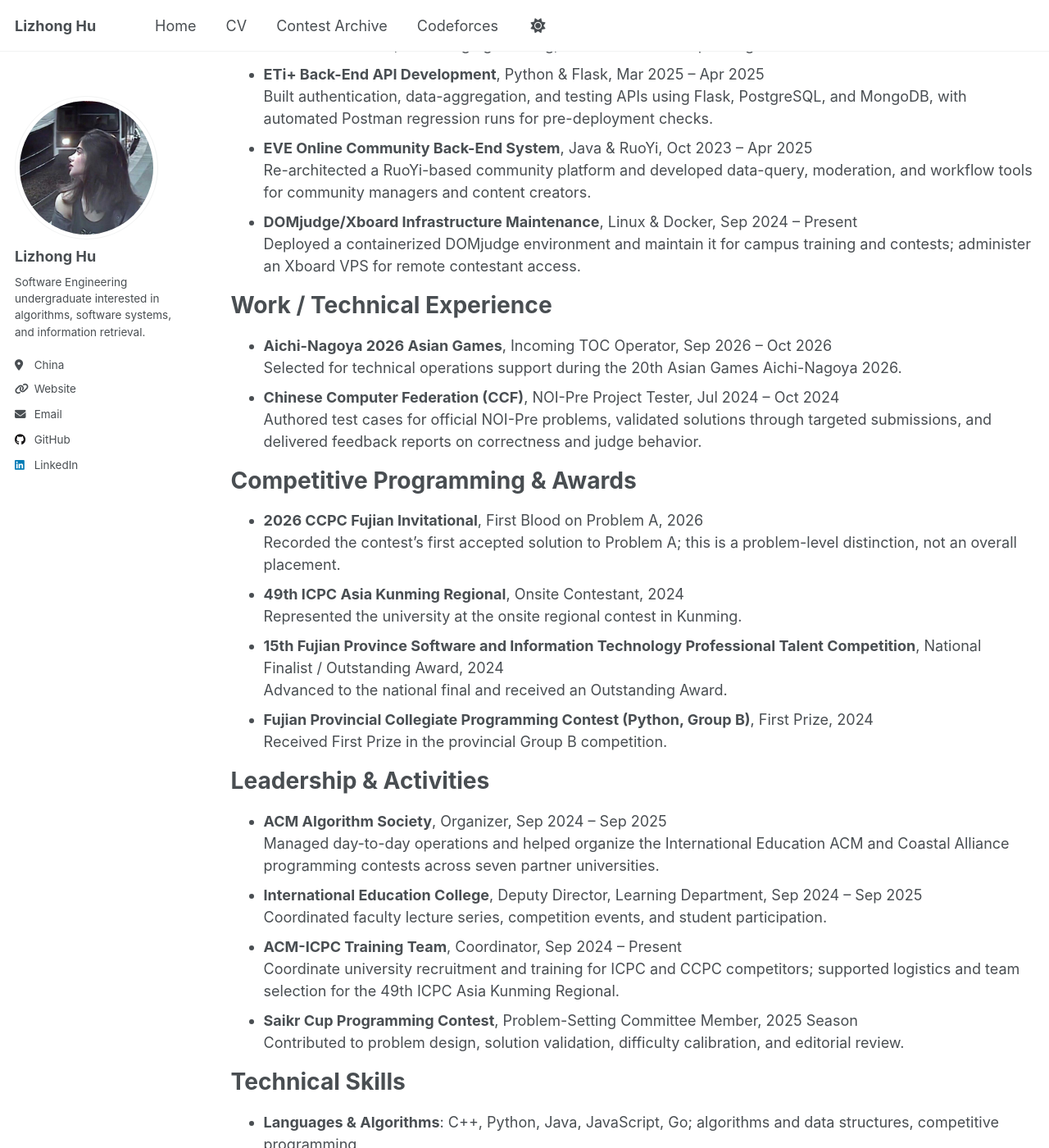
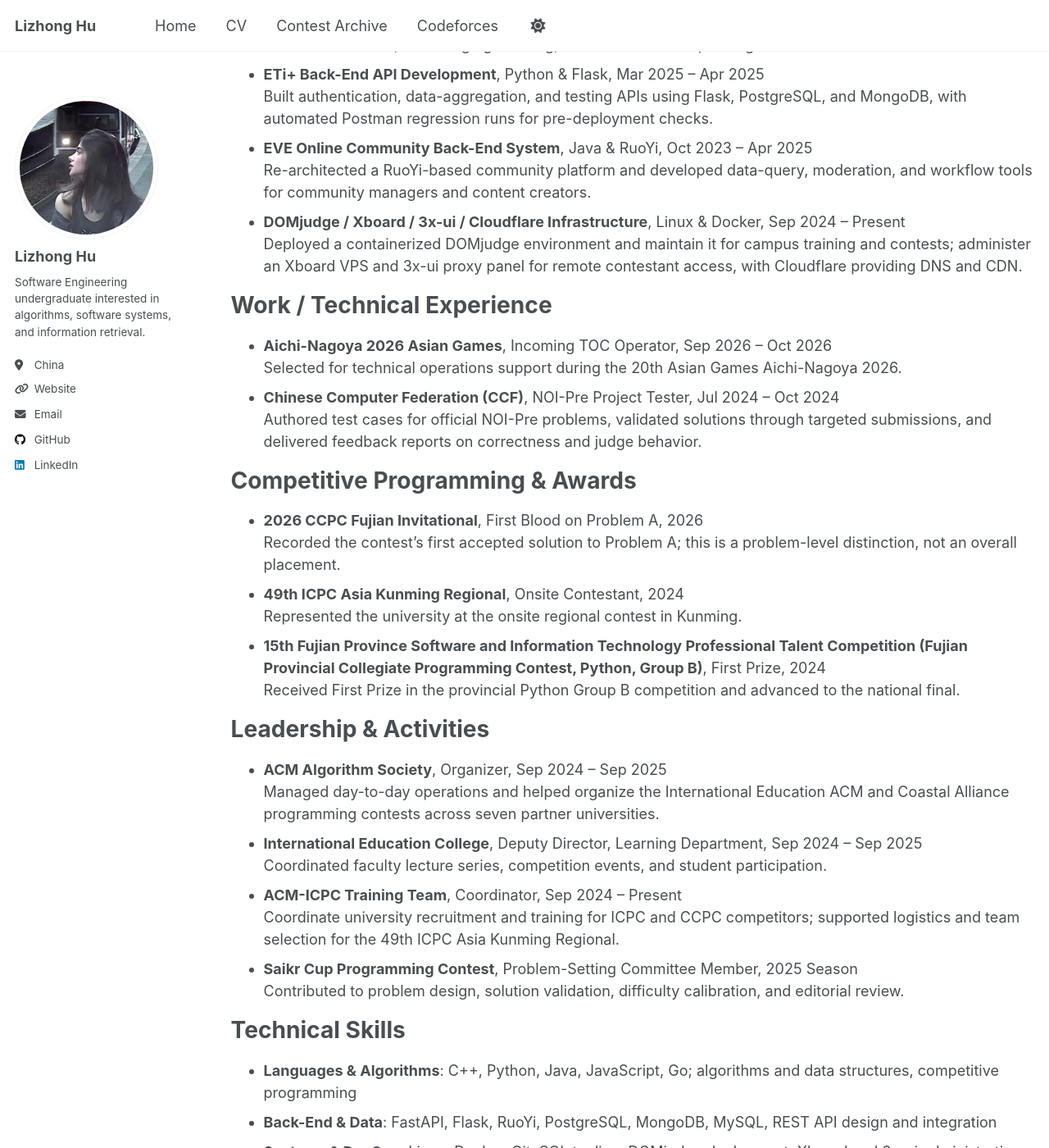
Before and after one commit to au1bhi/lzHu, a Jekyll site: the page built from _pages/cv.md, in a window 1280 px wide and 1400 px high, scrolled down 1081 px. Shown: the whole window at 82% size. Built offline with Jekyll 4.4.1, drawn with Linux system fonts in a browser that asks for light colours; a script that is not in the unit is left out; some of the changed text lies outside the part shown.

Commit message:
Update CV infrastructure experience and competition awards

```diff
--- a/_data/cv.json
+++ b/_data/cv.json
@@ -78,7 +78,7 @@
     {
       "name": "Systems & DevOps",
       "level": "",
-      "keywords": ["Linux", "Docker", "Git", "SQL tooling", "DOMjudge deployment and infrastructure maintenance"]
+      "keywords": ["Linux", "Docker", "Git", "SQL tooling", "DOMjudge deployment", "Xboard and 3x-ui administration", "Cloudflare DNS/CDN"]
     },
     {
       "name": "Information Retrieval & AI Systems",
@@ -120,11 +120,11 @@
       "description": "Re-architected a RuoYi-based community platform and developed data-query, moderation, and workflow tools for community managers and content creators."
     },
     {
-      "name": "DOMjudge/Xboard Infrastructure Maintenance",
+      "name": "DOMjudge/Xboard/3x-ui/Cloudflare Infrastructure",
       "category": "selected project",
       "date": "2024–Present",
       "url": "",
-      "description": "Deployed a containerized DOMjudge environment and maintain it for campus training and contests; administer an Xboard VPS for remote contestant access."
+      "description": "Deployed a containerized DOMjudge environment and maintain it for campus training and contests; administer an Xboard VPS and 3x-ui proxy panel for remote contestant access, with Cloudflare for DNS and CDN."
     }
   ]
 }
--- a/_pages/cv.md
+++ b/_pages/cv.md
@@ -44,8 +44,8 @@ Selected Projects
   Built authentication, data-aggregation, and testing APIs using Flask, PostgreSQL, and MongoDB, with automated Postman regression runs for pre-deployment checks.
 * **EVE Online Community Back-End System**, Java & RuoYi, Oct 2023 – Apr 2025<br>
   Re-architected a RuoYi-based community platform and developed data-query, moderation, and workflow tools for community managers and content creators.
-* **DOMjudge/Xboard Infrastructure Maintenance**, Linux & Docker, Sep 2024 – Present<br>
-  Deployed a containerized DOMjudge environment and maintain it for campus training and contests; administer an Xboard VPS for remote contestant access.
+* **DOMjudge / Xboard / 3x-ui / Cloudflare Infrastructure**, Linux & Docker, Sep 2024 – Present<br>
+  Deployed a containerized DOMjudge environment and maintain it for campus training and contests; administer an Xboard VPS and 3x-ui proxy panel for remote contestant access, with Cloudflare providing DNS and CDN.
 
 Work / Technical Experience
 ======
@@ -60,10 +60,8 @@ Competitive Programming & Awards
   Recorded the contest's first accepted solution to Problem A; this is a problem-level distinction, not an overall placement.
 * **49th ICPC Asia Kunming Regional**, Onsite Contestant, 2024<br>
   Represented the university at the onsite regional contest in Kunming.
-* **15th Fujian Province Software and Information Technology Professional Talent Competition**, National Finalist / Outstanding Award, 2024<br>
-  Advanced to the national final and received an Outstanding Award.
-* **Fujian Provincial Collegiate Programming Contest (Python, Group B)**, First Prize, 2024<br>
-  Received First Prize in the provincial Group B competition.
+* **15th Fujian Province Software and Information Technology Professional Talent Competition (Fujian Provincial Collegiate Programming Contest, Python, Group B)**, First Prize, 2024<br>
+  Received First Prize in the provincial Python Group B competition and advanced to the national final.
 
 Leadership & Activities
 ======
@@ -80,5 +78,5 @@ Technical Skills
 ======
 * **Languages & Algorithms**: C++, Python, Java, JavaScript, Go; algorithms and data structures, competitive programming
 * **Back-End & Data**: FastAPI, Flask, RuoYi, PostgreSQL, MongoDB, MySQL, REST API design and integration
-* **Systems & DevOps**: Linux, Docker, Git, SQL tooling, DOMjudge deployment and infrastructure maintenance
+* **Systems & DevOps**: Linux, Docker, Git, SQL tooling, DOMjudge deployment, Xboard and 3x-ui administration, Cloudflare DNS/CDN
 * **Information Retrieval & AI Systems**: Retrieval-Augmented Generation (RAG), LLM API integration, prompt design
```
Also changed, not shown: 2 other files.
